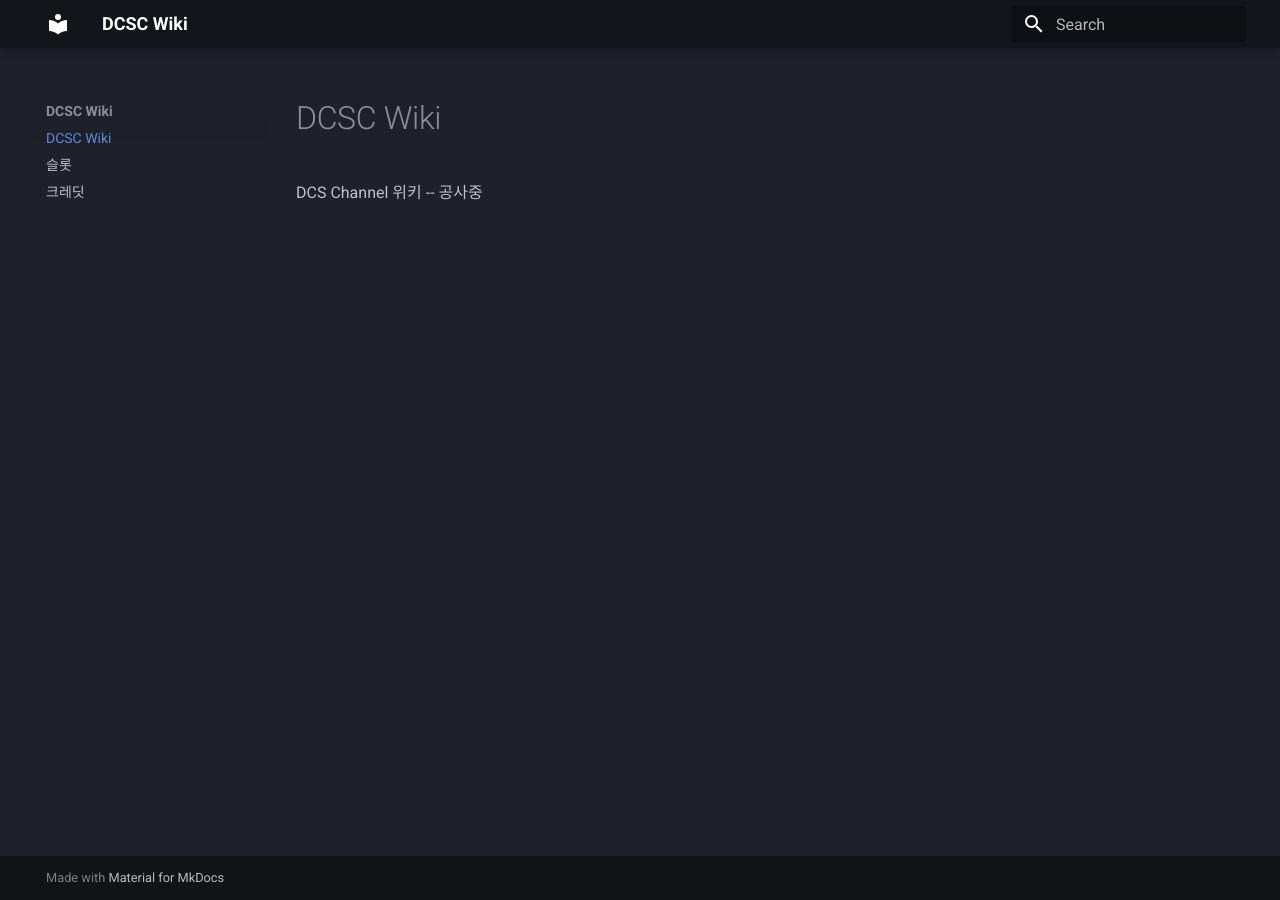
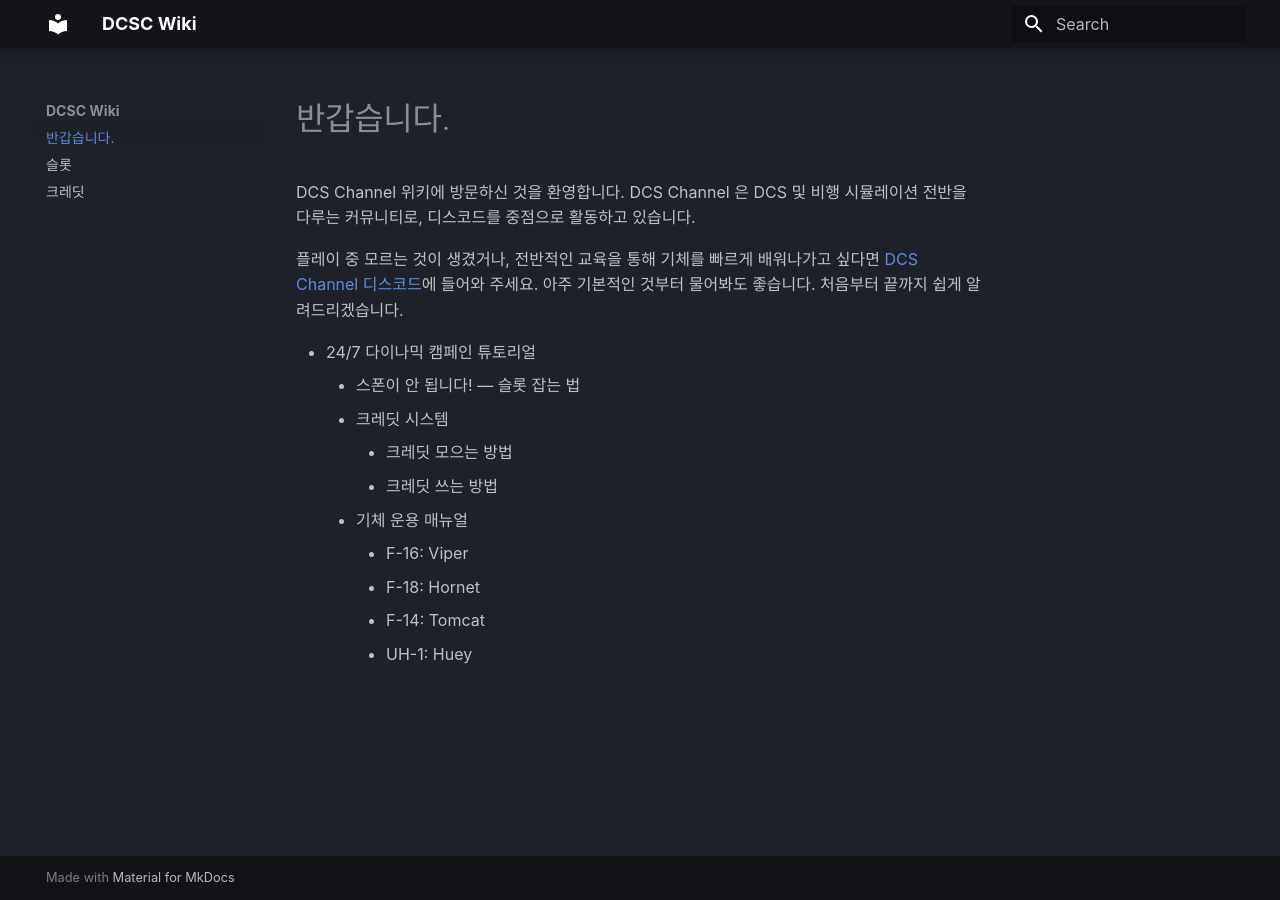
Before and after one commit to dcs-c/dcs-c.github.io, an MkDocs documentation site: the page built from docs/index.md, in a window 1280 px wide. Built offline with MkDocs 1.6.1 and Material for MkDocs 9.7.7, drawn with Linux system fonts in a browser that asks for light colours; some web fonts are replaced.

Commit message:
write index.md

```diff
--- a/docs/index.md
+++ b/docs/index.md
@@ -1,3 +1,16 @@
-# DCSC Wiki
+# 반갑습니다.
+DCS Channel 위키에 방문하신 것을 환영합니다. DCS Channel 은 DCS 및 비행 시뮬레이션 전반을 다루는 커뮤니티로, 디스코드를 중점으로 활동하고 있습니다.
 
-DCS Channel 위키 -- 공사중
+플레이 중 모르는 것이 생겼거나, 전반적인 교육을 통해 기체를 빠르게 배워나가고 싶다면  [DCS Channel 디스코드](https://discord.gg/KMbDscMp9a)에 들어와 주세요. 아주 기본적인 것부터 물어봐도 좋습니다. 처음부터 끝까지 쉽게 알려드리겠습니다.
+
+
+* 24/7 다이나믹 캠페인 튜토리얼
+    * 스폰이 안 됩니다! — 슬롯 잡는 법
+    * 크레딧 시스템
+        * 크레딧 모으는 방법
+        * 크레딧 쓰는 방법
+    * 기체 운용 매뉴얼
+        * F-16: Viper
+        * F-18: Hornet
+        * F-14: Tomcat
+        * UH-1: Huey
--- a/mkdocs.yml
+++ b/mkdocs.yml
@@ -5,3 +5,5 @@
   palette:
     scheme: slate
     primary: black
+  font:
+    text: IBM Plex Sans KR
```
